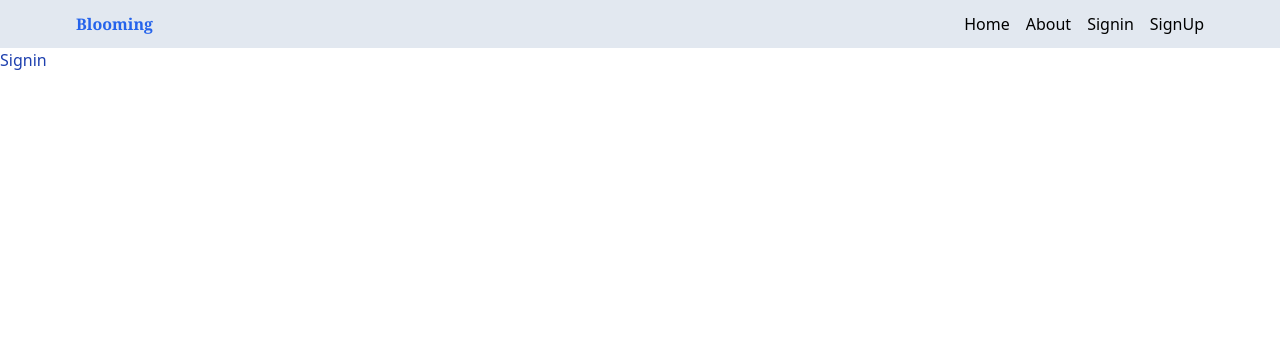
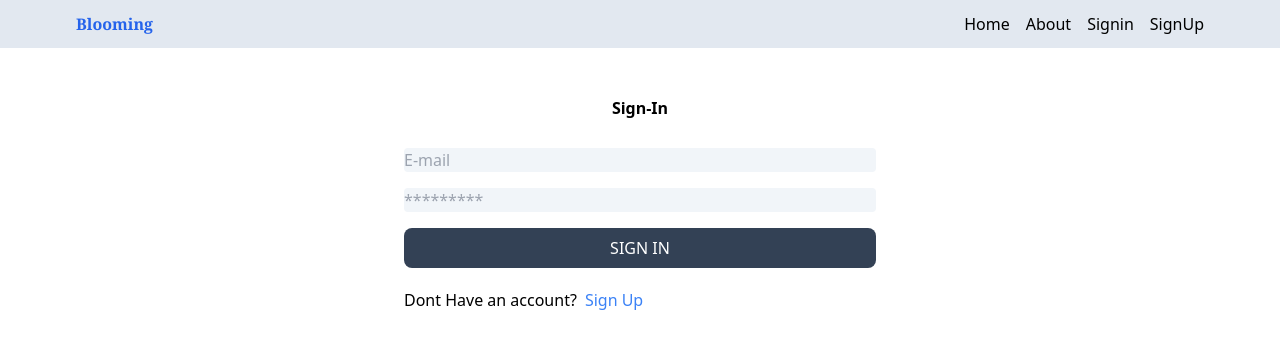
Before and after one commit to IT22283344/Real-estate-web-application, a React (Vite) app in the folder client/: page /Signin in a window 1280 px wide. Shown: the top 348 px of the page. Built offline with nearby package versions, Linux system fonts and the light colour scheme.

Commit message:
complete sign in page functionalities

```diff
--- a/client/src/Pages/Signin.jsx
+++ b/client/src/Pages/Signin.jsx
@@ -1,11 +1,60 @@
-import React from 'react'
+import react from 'react';
+import  { useState } from 'react';
+import { Link,useNavigate } from 'react-router-dom';
 
 export default function Signin() {
+  const[formData,setformData]=useState({});
+  const [error,setError]=useState(null);
+  const [loading,setLoading]=useState(false);
+  const navigate=useNavigate();
+  const handlechange=(e)=>{
+    setformData({...formData,[e.target.id]:e.target.value});
+  };
+
+  const handlesubmit=async (e)=>{
+    e.preventDefault();
+    try{
+      setLoading(true);
+      setError(false);
+      const res= await fetch('/api/auth/signin',{
+        method:'POST',
+        headers:{
+          'Content-Type':'application/json',
+        },
+        body:JSON.stringify(formData),
+      });
+      const data=await res.json();
+      setLoading(false);
+      if(data.success===false){
+          setError(true);
+          return;
+      }
+      navigate('/');
+
+    }
+    catch(error){}
+      setLoading(false);
+
+  };
+
   return (
-    <div className='text-blue-800'>Signin
+    <div className='p-5 max-w-lg mx-auto'>
+      <h1 className=' text-center font-semibold my-7'>Sign-In</h1>
+      <form onSubmit={handlesubmit} className='flex flex-col gap-4'>
+
+        <input className='bg-slate-100  rounded' id='email' type='email' autoComplete='email' placeholder='E-mail' onChange={handlechange} />
+        <input className='bg-slate-100  rounded' id='password' type='password' placeholder='*********' onChange={handlechange}/>
+        <button className='bg-slate-700 text-white rounded-lg p-2 uppercase hover:opacity-95' >{loading?'loading...':'sign In'}</button>
+      </form>
+      <div className='flex gap-2 mt-5'>
+        <p>Dont Have an account?</p>
+        <Link to='/signup'>
+          <span className='text-blue-500'>Sign Up</span>
+        </Link>
+
+      </div>
+      <p className='text-red-600 mt-5'>{error && 'Something went wrong!!'}</p>
 
     </div>
-
-
   )
 }
--- a/client/src/Pages/Signup.jsx
+++ b/client/src/Pages/Signup.jsx
@@ -1,11 +1,13 @@
 import react from 'react';
+import { set } from 'mongoose';
 import  { useState } from 'react';
-import { Link } from 'react-router-dom';
+import { Link,useNavigate } from 'react-router-dom';
 
 export default function Signup() {
   const[formData,setformData]=useState({});
   const [error,setError]=useState(null);
   const [loading,setLoading]=useState(false);
+  const navigate=useNavigate();
   const handlechange=(e)=>{
     setformData({...formData,[e.target.id]:e.target.value});
   };
@@ -29,6 +31,7 @@
           setError(true);
           return;
       }
+      navigate('/');
 
     }
     catch(error){}
```
